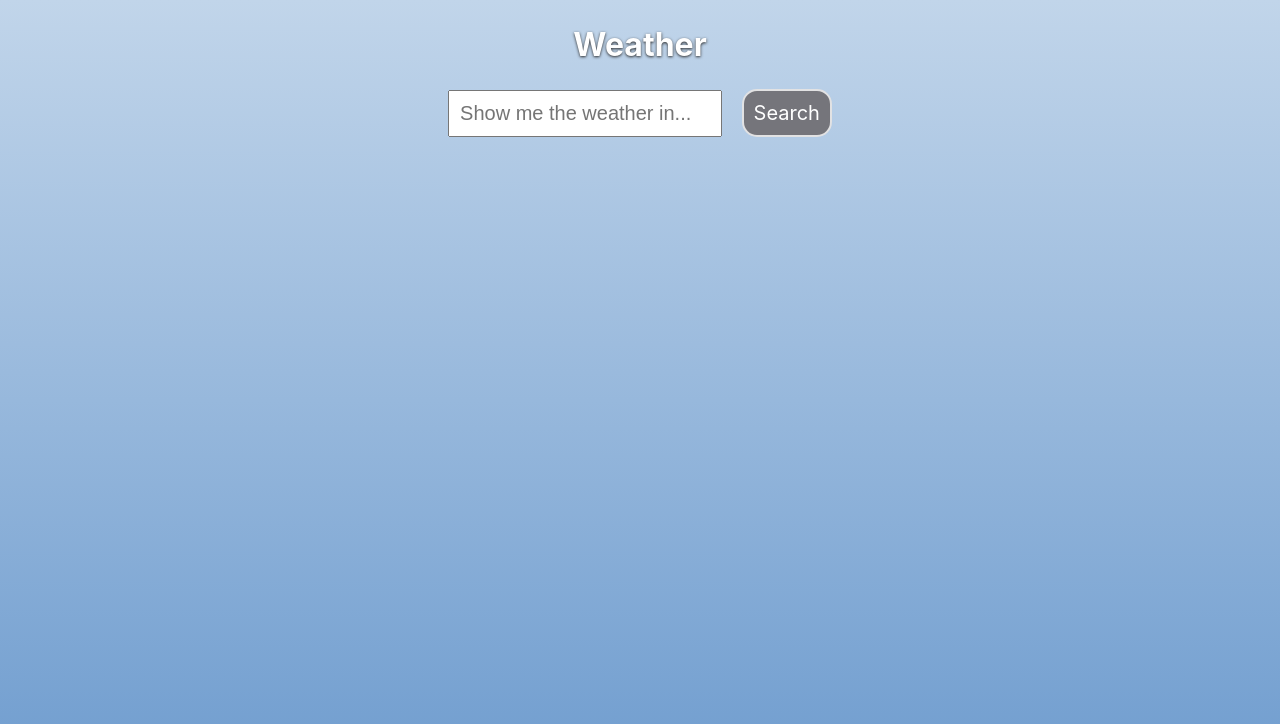
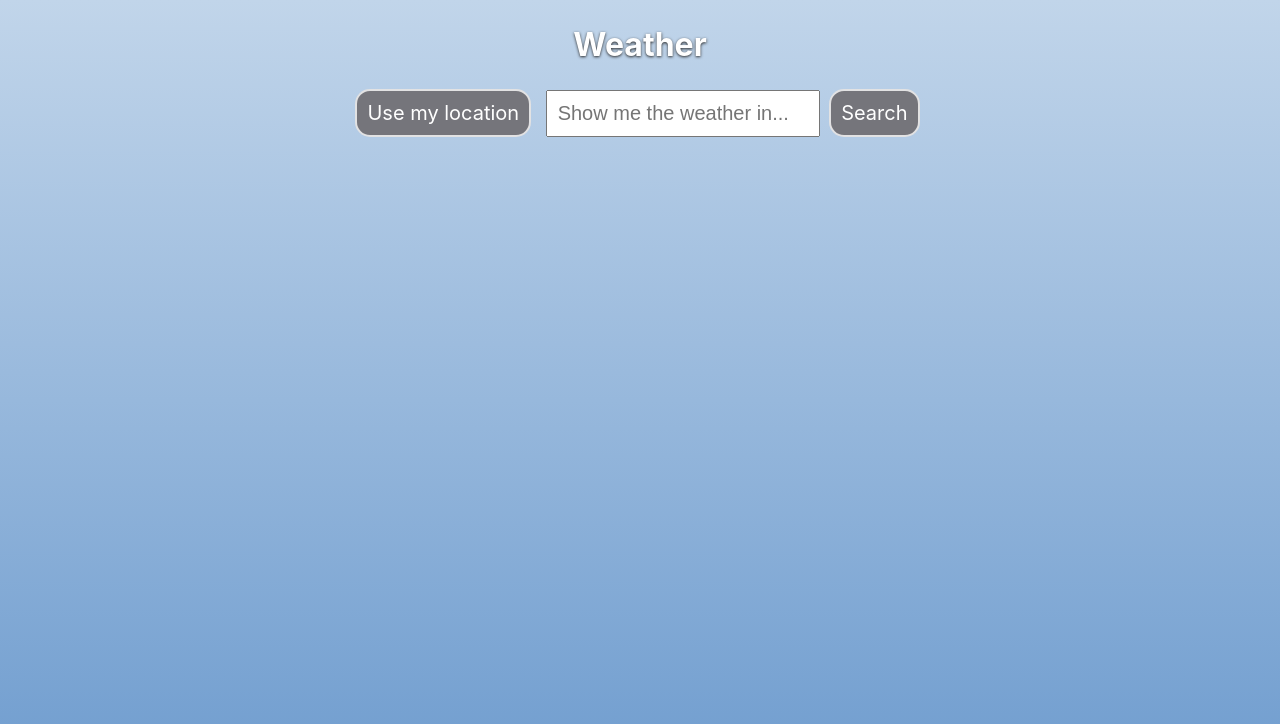
Before and after one commit to tovalieberman/weather-app, a plain HTML site: page index.html in a window 1280 px wide. Drawn offline with nearby package versions, Linux system fonts and the light colour scheme.

Commit message:
Added placeholder button to use user's location

```diff
--- a/css/main.css
+++ b/css/main.css
@@ -34,7 +34,7 @@ body {
 }
 .weather-text {
     margin: 0 auto;
-    max-width: 600px;
+    max-width: 650px;
 }
 #weather-background.sunny {
     background-image: url(../img/sunny.jpg);
@@ -64,8 +64,9 @@ input#location {
     font-size: 20px;
     width: 250px;
 }
-input#submit {
-    margin-left: 15px;
+.button {
+    margin-left: 5px;
+    margin-right: 10px;
     padding: 10px;
     background-color: #75757b;
     font-size: 20px;
--- a/index.html
+++ b/index.html
@@ -17,8 +17,9 @@
             <div class="weather-text">
                 <h1 class="title">Weather</h1>
                 <form id="form" action="#">
+                    <button class="button">Use my location</button>
                     <input type="text" name="location" id="location" placeholder="Show me the weather in...">
-                    <input type="submit" id="submit" value="Search">
+                    <input class="button" type="submit" id="submit" value="Search">
                 </form>
             </div>
             <div class="response">
```
